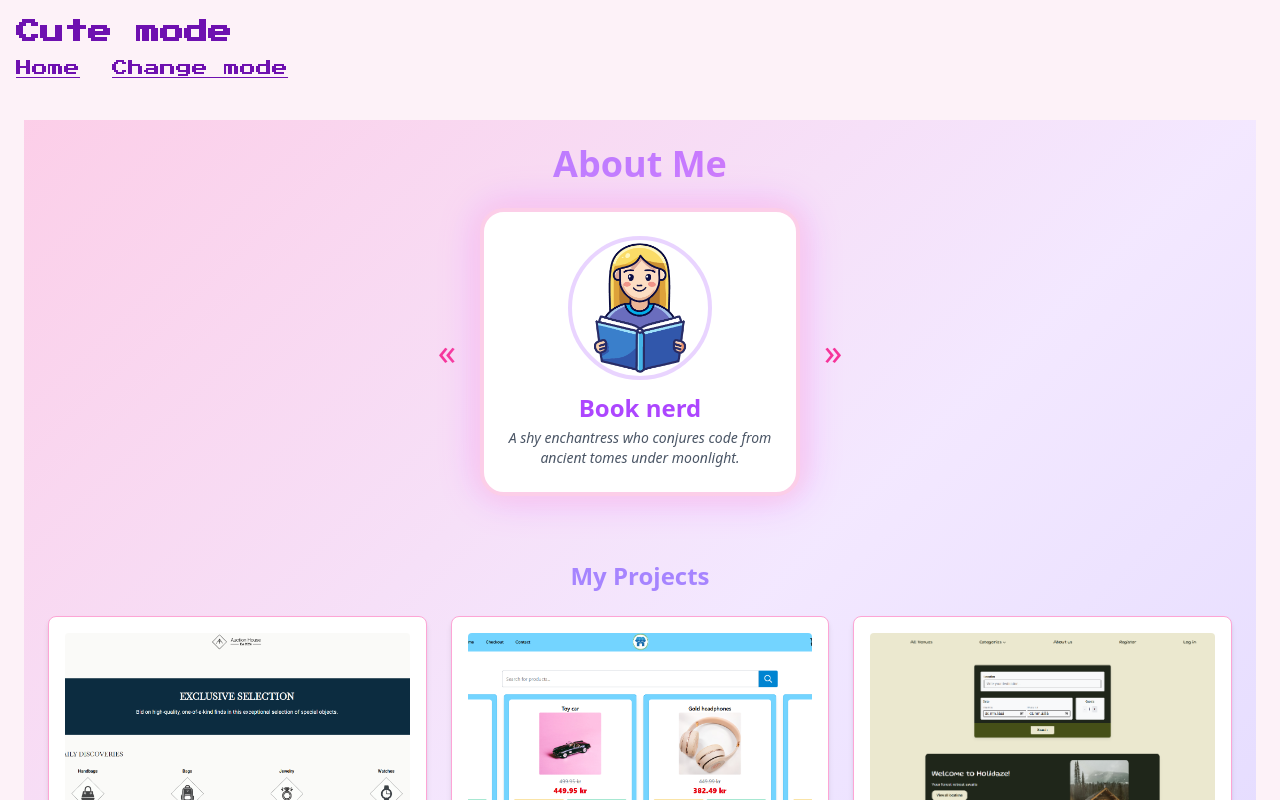
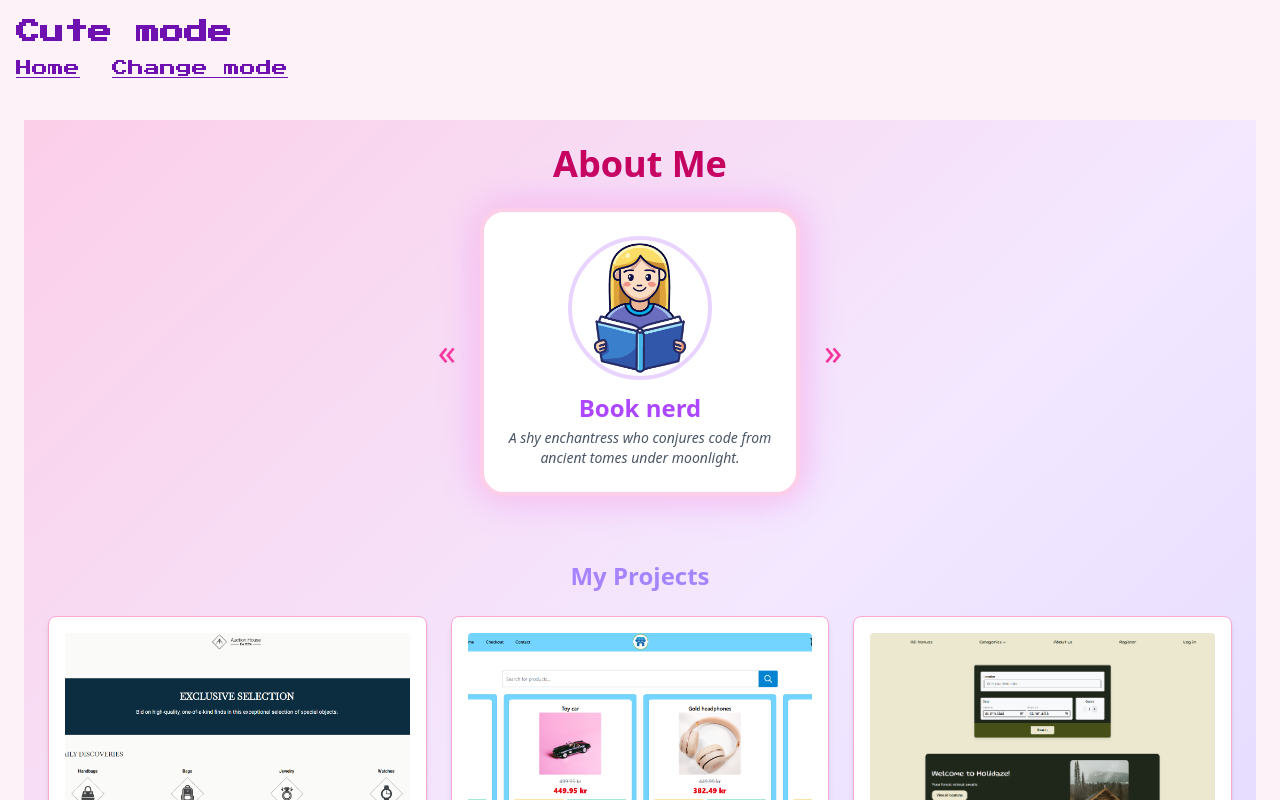
Before and after one commit to VeronikaAas/VeronikaAas, a React (Vite) app: page /one in a window 1280 px wide. Shown: the top 800 px of the page. Built offline with nearby package versions, Linux system fonts and the light colour scheme.

Commit message:
style: contrast change to title

```diff
--- a/src/components/CharacterCarousel.jsx
+++ b/src/components/CharacterCarousel.jsx
@@ -56,7 +56,7 @@
 
 	return (
 		<section className="text-center mb-16">
-			<h2 className="text-4xl font-extrabold bg-gradient-to-r from-violet-400 via-purple-400 to-pink-400 bg-clip-text text-transparent mb-6 animate-wiggle">
+			<h2 className="text-4xl font-extrabold bg-gradient-to-r from-violet-400 via-purple-400 to-pink-400 bg-clip-text mb-6">
 				About Me
 			</h2>
 			<div className="flex items-center justify-center gap-6">
```
